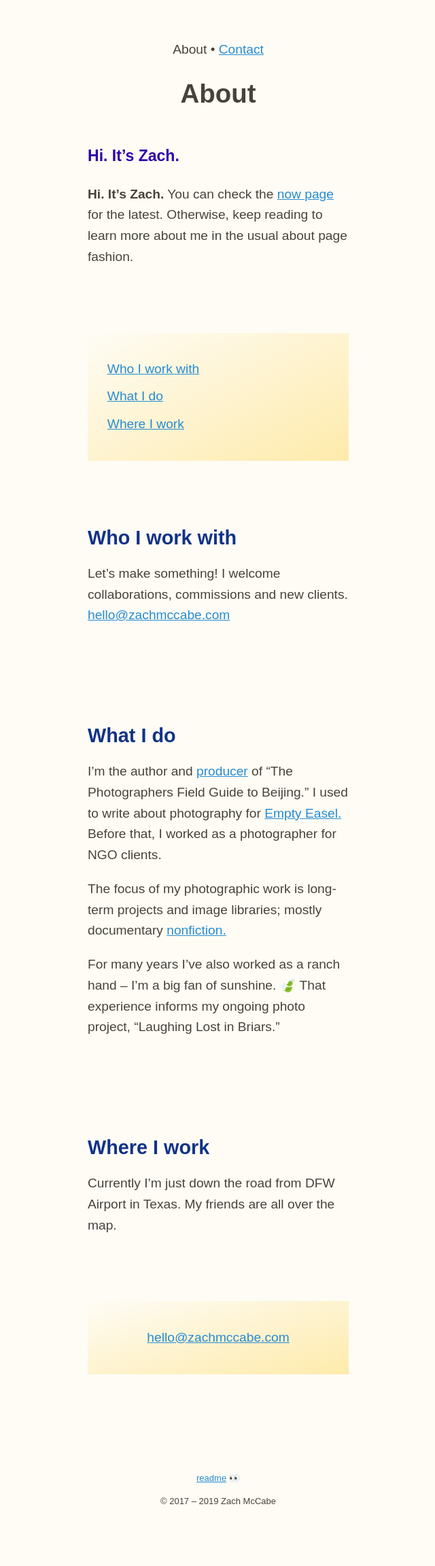
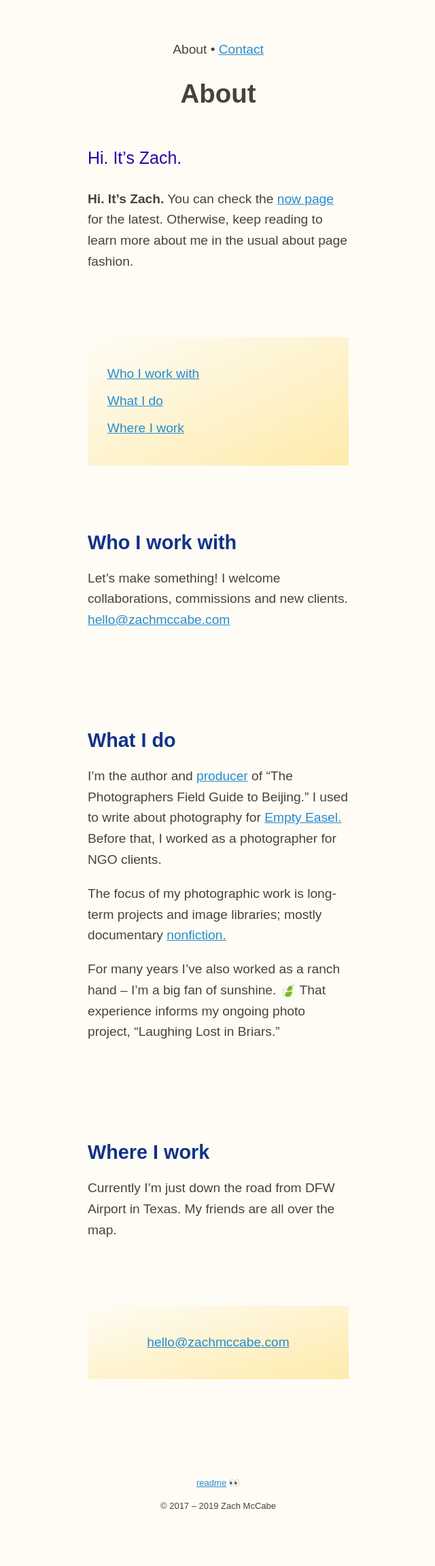
Before and after one commit to zachmccabe/zachmccabe.github.io, a Jekyll site: the page built from about.md, in a window 1280 px wide. Shown: the whole page at 68% size, without its empty margins (319-959 px from the left). Built offline with Jekyll 4.4.1, drawn with Linux system fonts in a browser that asks for light colours.

Commit message:
Update kaoliang3_article.css

```diff
--- a/assets/css/kaoliang3_article.css
+++ b/assets/css/kaoliang3_article.css
@@ -92,16 +92,16 @@
  margin: 5em auto;
 }
 
-/*
 figure + h2, h3, h4 {
   margin-top: 5em;
 }
-*/
 
 figcaption {
-  color: #3000a8;
-  font-weight: 800;
+  color: #000022;
   font-size: smaller;
+  margin: 0 auto;
+  padding: 0 0.5em;
+  text-align: center;
 }
 
 img {
@@ -183,9 +183,8 @@
 }
 
 .chunky {
-color: #3000a8;
-font-weight: bold;
-font-size: larger;
+  color: #3000a8;
+  font-size: 130%;
 }
 
 a {
```
